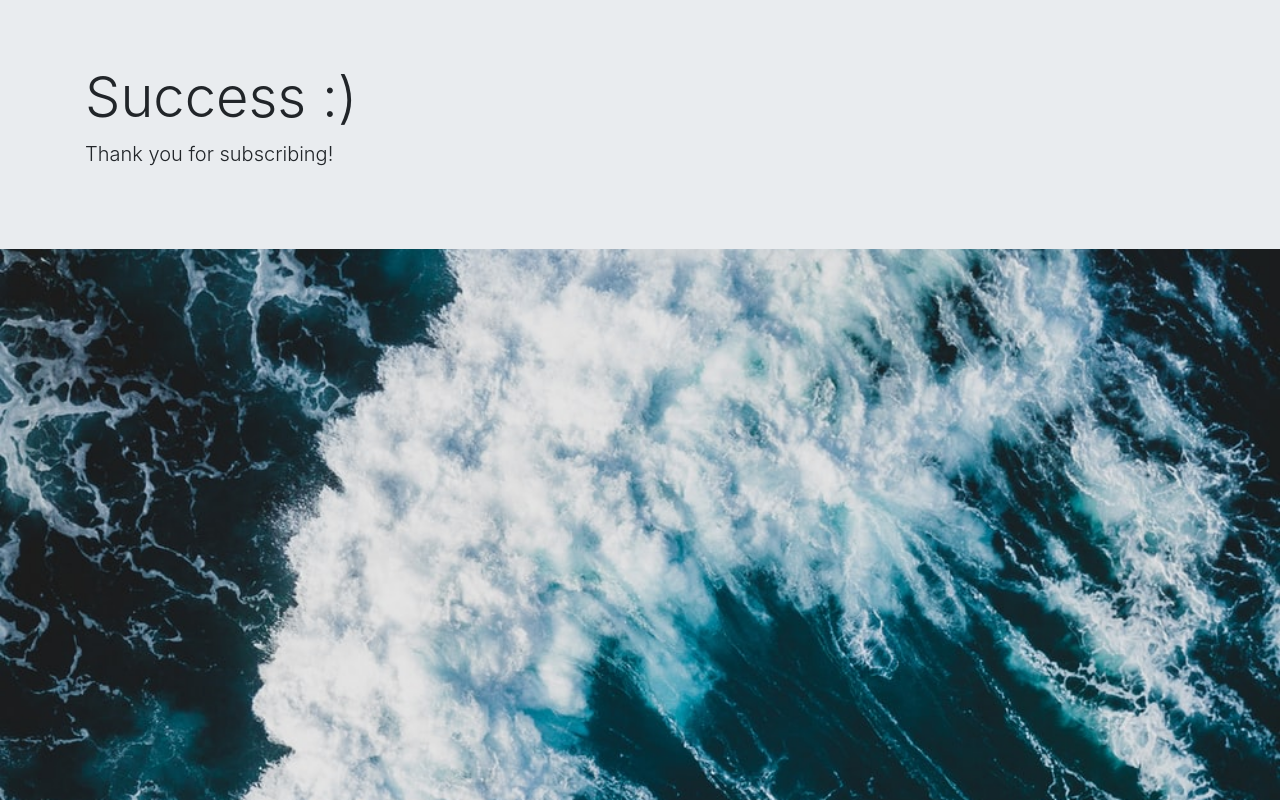
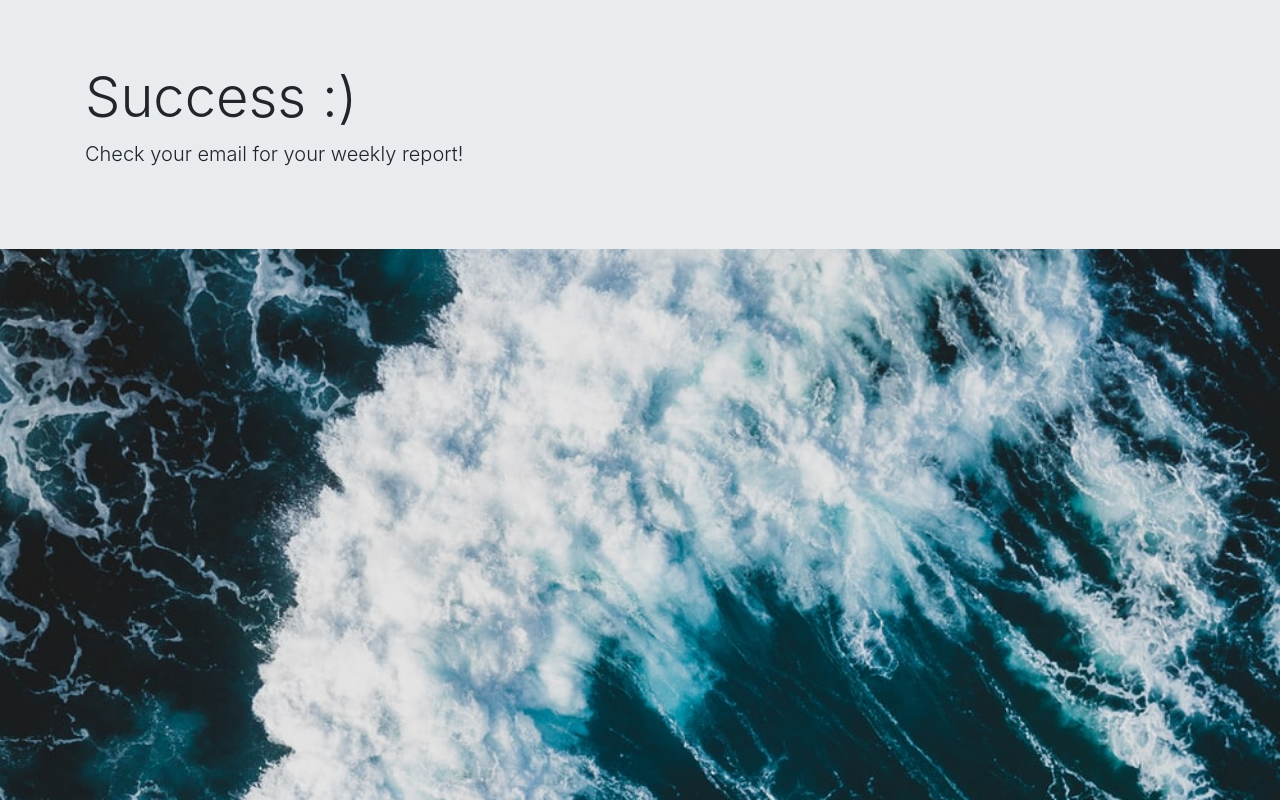
Before and after one commit to jcann001/tide-reporter, a website: page success.html in a window 1280 px wide. Drawn offline with nearby package versions, Linux system fonts and the light colour scheme.

Commit message:
updated config variables and html

```diff
--- a/success.html
+++ b/success.html
@@ -13,7 +13,7 @@
   <div class="jumbotron jumbotron-fluid">
     <div class="container">
       <h1 class="display-4">Success :)</h1>
-      <p class="lead">Thank you for subscribing!</p>
+      <p class="lead">Check your email for your weekly report!</p>
     </div>
   </div>
 </body>
```
Also changed, not shown: signup.html (+1 -1 lines).
